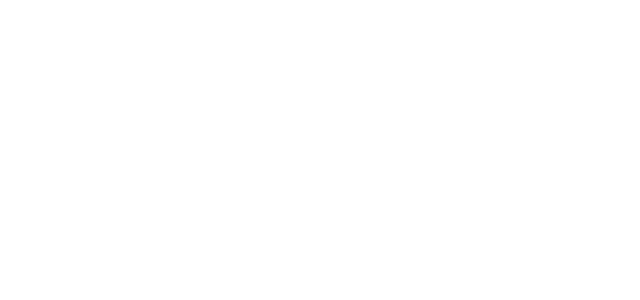
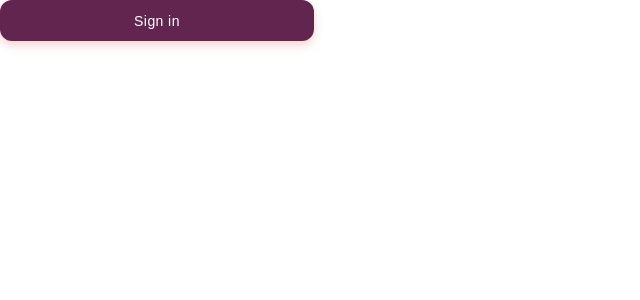
Before and after one commit to talaalfaleh987/loginAssessment, an Angular app in the folder login/: page / in a window 1280 px wide. Shown: the top 300 px of the page, without its empty margins (0-640 px from the left). Built offline with nearby package versions, Linux system fonts and the light colour scheme.

Commit message:
feat: login button

```diff
--- a/login/src/app/app.html
+++ b/login/src/app/app.html
@@ -0,0 +1 @@
+<app-login></app-login>
--- a/login/src/app/app.ts
+++ b/login/src/app/app.ts
@@ -1,9 +1,9 @@
 import { Component, signal } from '@angular/core';
-import { RouterOutlet } from '@angular/router';
+import { Login } from './pages/login/login';
 
 @Component({
   selector: 'app-root',
-  imports: [RouterOutlet],
+  imports: [Login],
   templateUrl: './app.html',
   styleUrl: './app.css',
 })
--- /dev/null
+++ b/login/src/app/components/form-button/form-button.css
@@ -0,0 +1,19 @@
+.btn-login {
+  width: 313.97px;
+  height: 41.31px;
+  background-color: #612550;
+  color: #fff;
+  border-radius: 12px;
+  border: none;
+  font-weight: 500;
+  box-shadow: 0 4px 10px rgba(233, 68, 75, 0.25);
+  font-family: 'Poppins', sans-serif;
+  font-size: 14px;
+  line-height: 100%;
+  letter-spacing: 0.03em;
+  text-align: center;
+}
+.btn-login:hover {
+  background-color: #532043;
+  color: #fff;
+}
--- /dev/null
+++ b/login/src/app/components/form-button/form-button.html
@@ -0,0 +1 @@
+<button type="button" class="btn btn-login">Sign in</button>
--- /dev/null
+++ b/login/src/app/pages/login/login.html
@@ -0,0 +1 @@
+<app-form-button></app-form-button>
```
Also changed, not shown: login/src/app/components/form-button/form-button.ts (added, +11 -0 lines), login/src/app/pages/login/login.ts (added, +12 -0 lines), login/src/app/pages/login/login.css (added), 2 other files (tests, documents, lock files or other folders).
